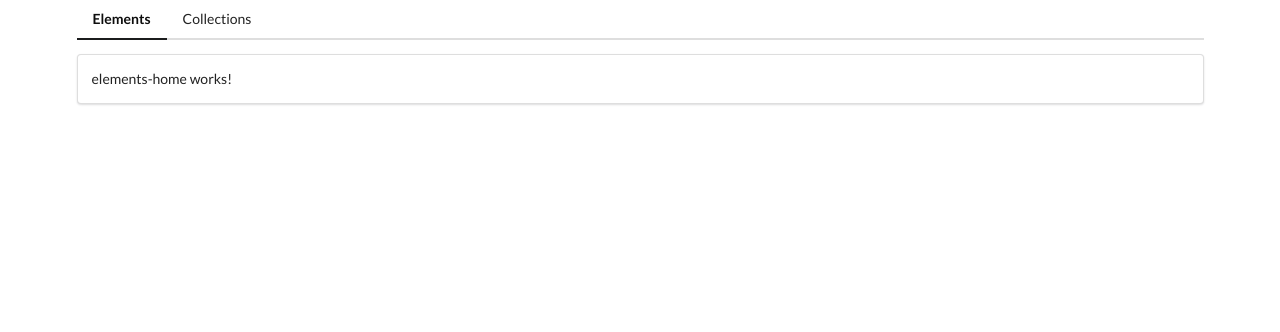
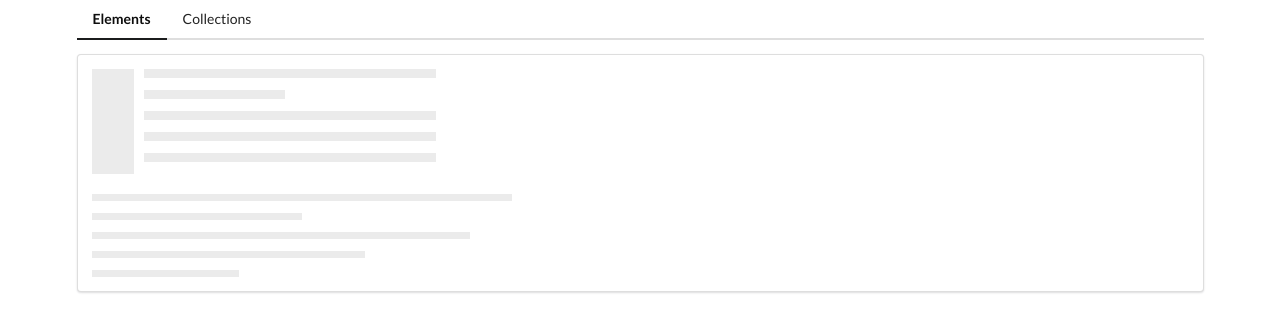
Before and after one commit to evgeniyp92/angular-learning, an Angular app in the folder comps-no-standalone/: page /elements in a window 1280 px wide. Shown: the top 332 px of the page. Built offline with nearby package versions, Linux system fonts and the light colour scheme.

Commit message:
scaffold placeholder element

```diff
--- a/comps-no-standalone/src/app/elements/elements-home/elements-home.component.html
+++ b/comps-no-standalone/src/app/elements/elements-home/elements-home.component.html
@@ -1 +1 @@
-<p>elements-home works!</p>
+<app-placeholder></app-placeholder>
--- a/comps-no-standalone/src/app/elements/elements.module.ts
+++ b/comps-no-standalone/src/app/elements/elements.module.ts
@@ -3,9 +3,10 @@ import { CommonModule } from '@angular/common';
 
 import { ElementsRoutingModule } from './elements-routing.module';
 import { ElementsHomeComponent } from './elements-home/elements-home.component';
+import { PlaceholderComponent } from './placeholder/placeholder.component';
 
 @NgModule({
-  declarations: [ElementsHomeComponent],
+  declarations: [ElementsHomeComponent, PlaceholderComponent],
   imports: [CommonModule, ElementsRoutingModule],
   exports: [],
 })
--- /dev/null
+++ b/comps-no-standalone/src/app/elements/placeholder/placeholder.component.html
@@ -0,0 +1,16 @@
+<div class="ui placeholder">
+  <div class="image header">
+    <div class="line"></div>
+    <div class="line"></div>
+    <div class="line"></div>
+    <div class="line"></div>
+    <div class="line"></div>
+  </div>
+  <div class="paragraph">
+    <div class="line"></div>
+    <div class="line"></div>
+    <div class="line"></div>
+    <div class="line"></div>
+    <div class="line"></div>
+  </div>
+</div>
```
Also changed, not shown: comps-no-standalone/src/app/elements/placeholder/placeholder.component.ts (added, +10 -0 lines), comps-no-standalone/src/app/elements/placeholder/placeholder.component.css (added), 1 other file (tests, documents, lock files or other folders).
